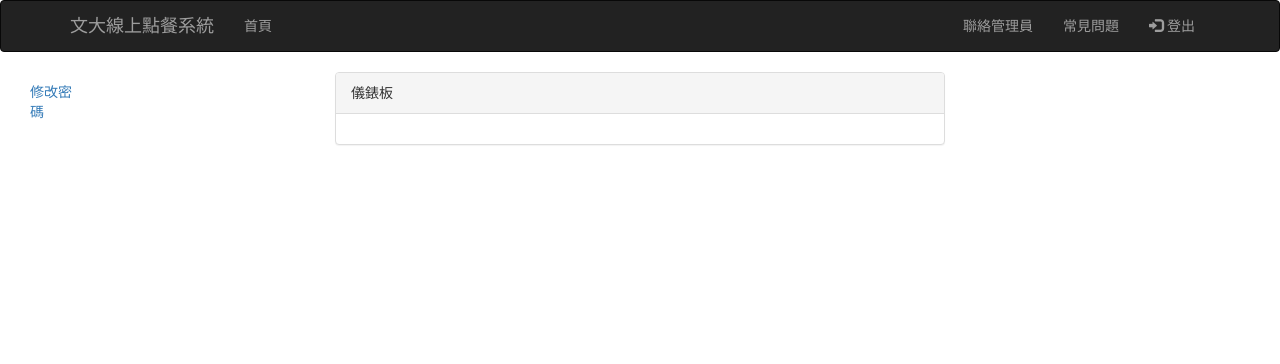
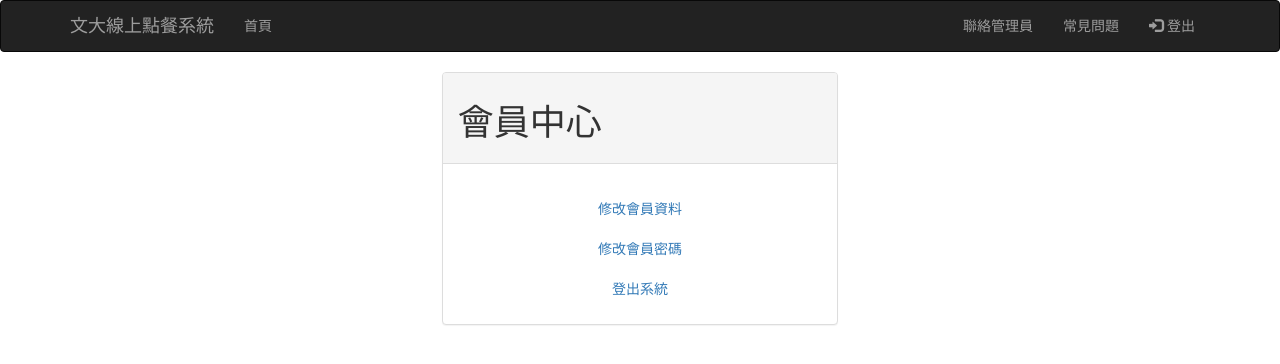
Before and after one commit to yuenliu/B-07-project, a PHP site: page /member_center.php in a window 1280 px wide. Shown: the top 364 px of the page. Run offline with PHP 8.4, Linux system fonts and the light colour scheme; a user stored in the database is signed in; data comes from the database, SQL or seed files in the repository; data that the repository does not hold is empty; some libraries are stand-ins or nearby versions.

Commit message:
Add files via upload

```diff
--- a/PHP/member_center.php
+++ b/PHP/member_center.php
@@ -1,8 +1,11 @@
 <?php
-session_start();
-require_once("login_check.php");
+    include("navbar.php");
+    session_start();
+    require_once("login_check.php");
 ?>
 
+
+<!DOCTYPE html>
 <html>
 
 <head>
@@ -13,37 +16,28 @@ require_once("login_check.php");
     <meta name="viewport" content="width=device-width, initial-scale=1.0, maximum-scale=1.0, user-scalable=0">
     <!-- Bootstrap -->
     <link rel="stylesheet" href="https://maxcdn.bootstrapcdn.com/bootstrap/3.4.0/css/bootstrap.min.css">
-    <script src="https://cdn.jsdelivr.net/npm/bootstrap@5.3.3/dist/js/bootstrap.bundle.min.js
-"></script>
+    <script src="https://maxcdn.bootstrapcdn.com/bootstrap/3.4.0/js/bootstrap.min.js"></script>
+    <link href="css/bootstrap.min.css" rel="stylesheet">
+    <link rel="stylesheet" href="css/styles.css">
     <link rel="stylesheet" href="css/member_center.css">
 </head>
 
-</html>
-
 <body>
-    <?php
-    include("navbar.php");
-    ?>
-
-    <aside class="col-lg-1">
-        <ul class="nav nav-pills nav-stacked">
-            <li><a href="member_change_password.php">修改密碼</a></li>
-        </ul>
-    </aside>
-    <div class="col-sm-6 col-sm-offset-2">
-        <div class="panel panel-default">
-            <div class="panel-heading">儀錶板</div>
-            <div class="panel-body">
+        <!--內容-->
+        <div class="col-sm-4 col-sm-offset-4">
+            <div class="panel panel-default">
+                <div class="panel-heading"><h1>會員中心</h1></div>
+                <div class="panel-body">
                 <?php
                 require_once("database.php");
                 session_start();
                 //查詢登入會員資料
                 $query_RecMember = "SELECT * FROM `member` WHERE `account`='" . $_SESSION["account"] . "'";
-                $RecMember = mysqli_query($conn, $query_RecMember);
+                $RecMember = mysqli_query($conn,$query_RecMember);
                 $row_Recmember = mysqli_fetch_assoc($RecMember);
 
                 if ($row_Recmember["identity"] == "consumer") {
-                    echo "<p>會員名稱：<strong>";
+                    echo "<p><h2>會員名稱：<strong>";
                     echo $row_Recmember["name"];
                     echo "</strong></p>";
                 } else if ($row_Recmember["identity"] == "store") {
@@ -54,7 +48,22 @@ require_once("login_check.php");
                     echo "<p>管理員歡迎回來!</p>";
                 }
                 ?>
+                <br>
+                <p align="center">
+                <a href="member_updateform.php"> 修改會員資料 </a>
+                <br><br>
+
+                <a href="member_change_password.php"> 修改會員密碼 </a>
+                <br><br>
+                <a href="logout.php"> 登出系統 </a><br>
+                </p>
+                </div>
+                </div>
             </div>
         </div>
-    </div>
+    <!-- javascript -->
+    <script src="http://code.jquery.com/jquery-latest.min.js"></script>
+    <script src="js/bootstrap.min.js"></script>
 </body>
+
+</html>
```
